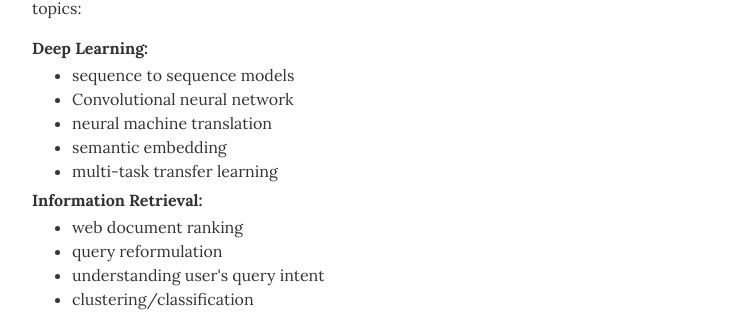
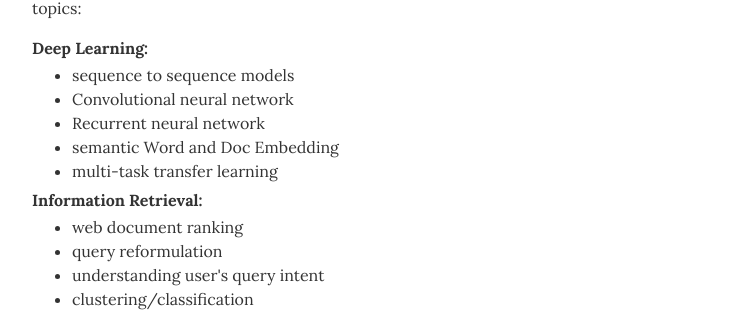
Before and after one commit to hosseinsadr/hosseinsadr.github.io, a Jekyll site: the page built from index.html, in a window 1280 px wide and 900 px high, scrolled down 333 px. Shown: the part 147-459 px from the top of the window, without its empty margins (268-1011 px from the left). Built offline with Jekyll 4.4.1, drawn with Linux system fonts in a browser that asks for light colours.

Commit message:
Update _config.yml

```diff
--- a/_config.yml
+++ b/_config.yml
@@ -23,7 +23,7 @@ resume_contact_address:         "Address"
 resume_header_contact_info:     "Address • sadr@qiau.ac.ir"
 display_header_contact_info:    "false"
 
-resume_header_intro: "<p>Learning from large scale textual corpora and its applications in Information Retrieval and Natural Language Processing are my favorite research interests. It's an emerging hot topic in the intersection of IR, NLP and ML. In particular, I am interested in deep learning models that go beyond the typical search engines to teach them how to understand text documents and user's information needs in order to search smarter. I am also interested in understanding how current models scale to very large collections, such as WWW. Learning conceptual representation of textual documents is a follow up research work. Currently, I specialize in the area of sequence to sequence models. I am interested in the following topics:</p><h4>Deep Learning:</h4><ul class='resume-item-list'><li>sequence to sequence models</li><li>Convolutional neural network</li><li>neural machine translation</li><li>semantic embedding</li><li>multi-task transfer learning</li></ul><h4>Information Retrieval:</h4><ul class='resume-item-list'><li>web document ranking</li><li>query reformulation</li><li>understanding user's query intent</li><li>clustering/classification</li></ul><h4>Natural Language Engineering:</h4><ul class='resume-item-list'><li>Sentiment Analysis</li><li>machine translation/transliteration</li><li>semantic relatedness</li><li>topic modeling</li></ul>"
+resume_header_intro: "<p>Learning from large scale textual corpora and its applications in Information Retrieval and Natural Language Processing are my favorite research interests. It's an emerging hot topic in the intersection of IR, NLP and ML. In particular, I am interested in deep learning models that go beyond the typical search engines to teach them how to understand text documents and user's information needs in order to search smarter. I am also interested in understanding how current models scale to very large collections, such as WWW. Learning conceptual representation of textual documents is a follow up research work. Currently, I specialize in the area of sequence to sequence models. I am interested in the following topics:</p><h4>Deep Learning:</h4><ul class='resume-item-list'><li>sequence to sequence models</li><li>Convolutional neural network</li><li>Recurrent neural network</li><li>semantic Word and Doc Embedding</li><li>multi-task transfer learning</li></ul><h4>Information Retrieval:</h4><ul class='resume-item-list'><li>web document ranking</li><li>query reformulation</li><li>understanding user's query intent</li><li>clustering/classification</li></ul><h4>Natural Language Engineering:</h4><ul class='resume-item-list'><li>Sentiment Analysis</li><li>machine translation/transliteration</li><li>semantic relatedness</li><li>topic modeling</li></ul>"
 
 # use "yes" to display the email contact button,
 # "no" to display an "I'm not looking for work" message,
```
